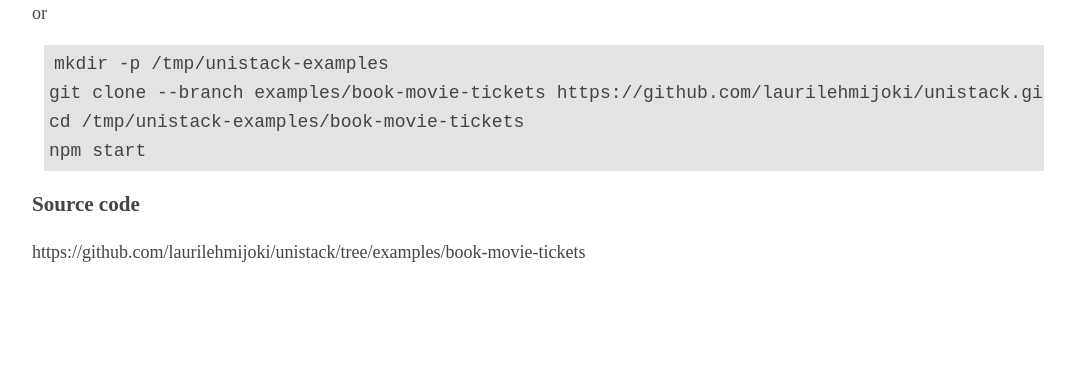
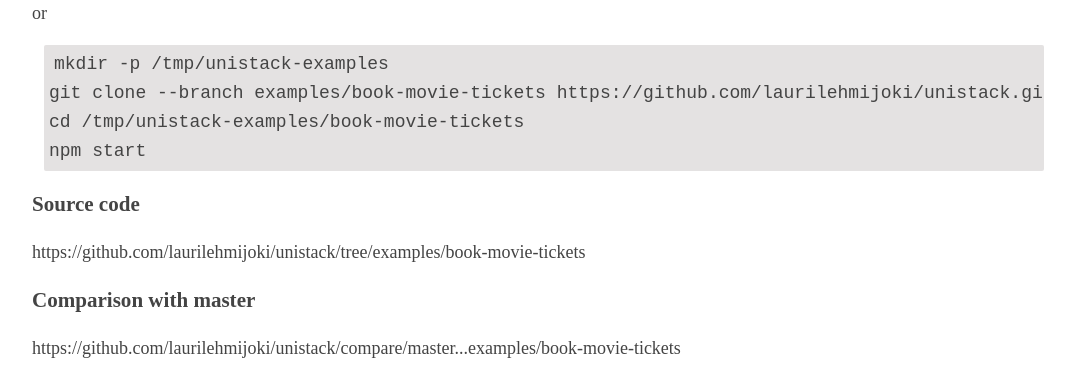
Before and after one commit to laurilehmijoki/unistack, a Jekyll site: the page built from examples.md, in a window 1280 px wide, cut to the strip 627-1008 px from the top of the page. Shown: the whole strip, without its empty margins (96-1171 px from the left). Built offline with Jekyll 4.4.1, drawn with Linux system fonts in a browser that asks for light colours; before the commit the page ends 912 px from its top, so only the background shows below that.

Commit message:
Add comparison with master

```diff
--- a/examples.md
+++ b/examples.md
@@ -24,3 +24,7 @@
 ### Source code
 
 <https://github.com/laurilehmijoki/unistack/tree/examples/book-movie-tickets>
+
+### Comparison with master
+
+<https://github.com/laurilehmijoki/unistack/compare/master...examples/book-movie-tickets>
```
